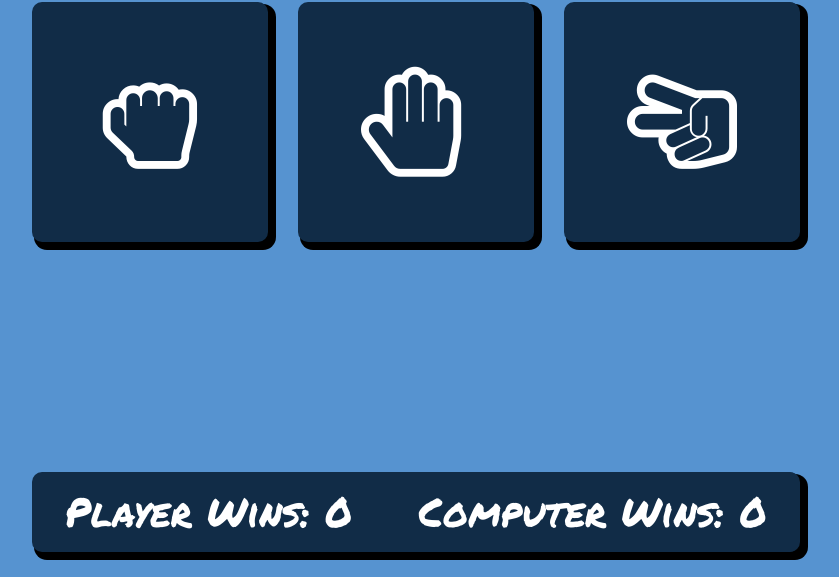
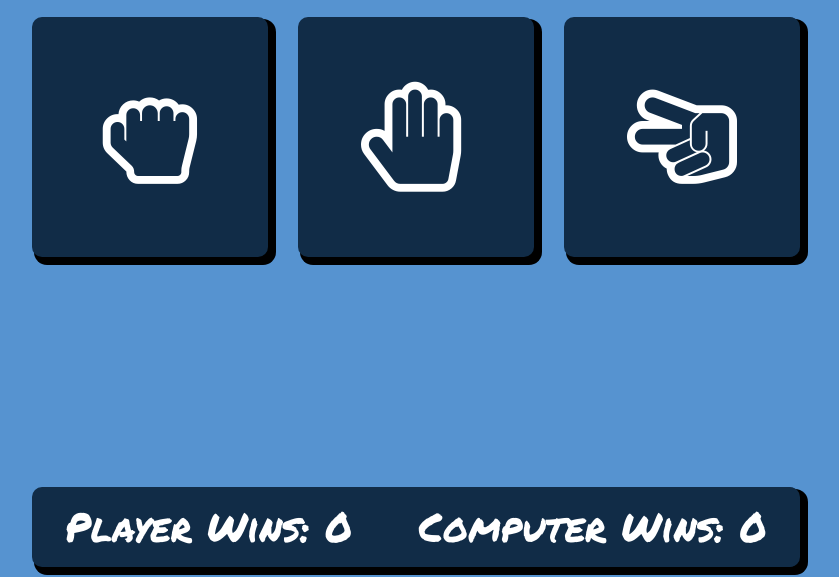
Before and after one commit to tomhill10/RPS, a plain HTML site: page index.html in a window 1280 px wide. Shown: the part 223-800 px from the top of the page, without its empty margins (224-1063 px from the left). Drawn offline with Linux system fonts and the light colour scheme.

Commit message:
final commit

```diff
--- a/css/main.css
+++ b/css/main.css
@@ -1,7 +1,7 @@
 html,
 body {
   width: 100%;
-  min-height: 100vh;
+  min-height: 100%;
   height: auto;
 }
 
@@ -18,7 +18,7 @@ body {
   align-items: center;
   flex-direction: column;
   justify-content: flex-start;
-
+  margin-top: 5vh;
   height: 100%;
   width: 60vw;
   gap: 5vh;
```
